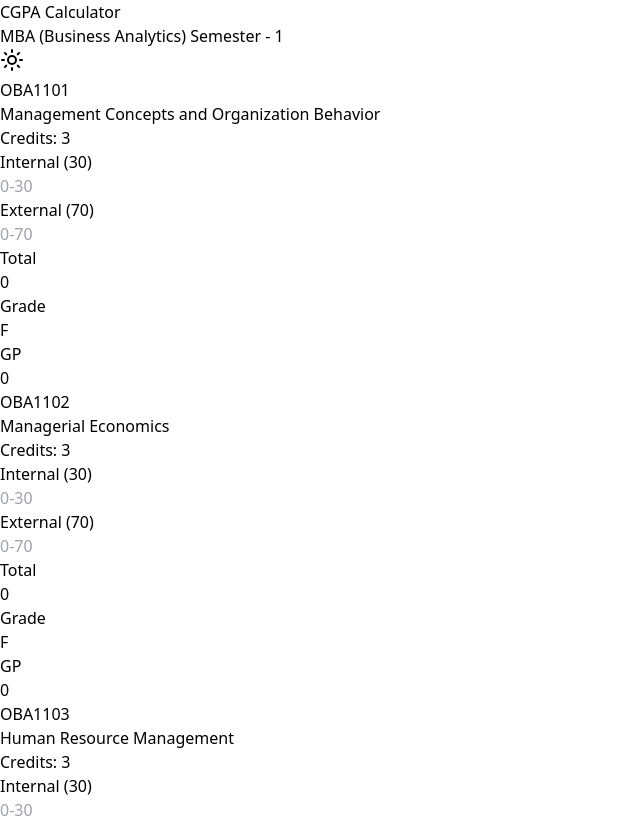
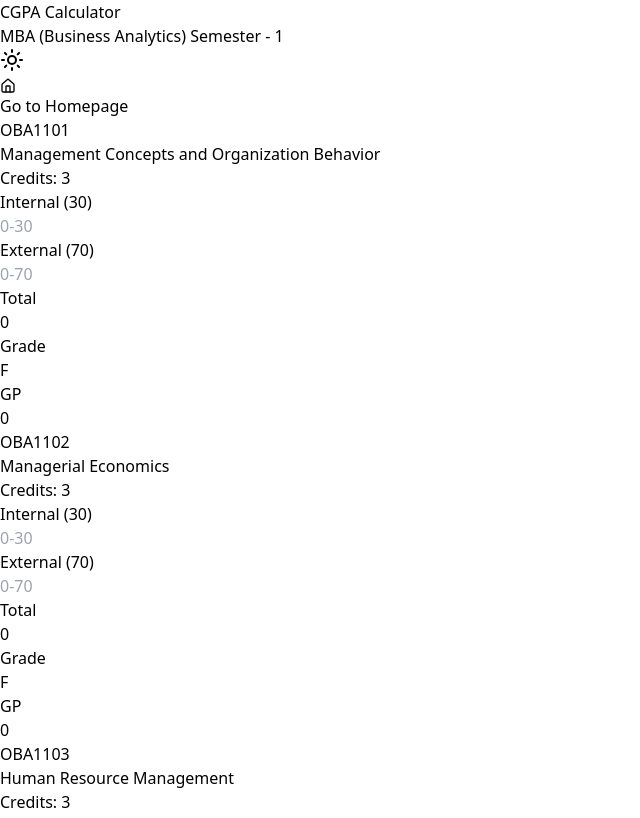
Before and after one commit to ILAKKIYAN1994/Applications, a React app: page / in a window 1280 px wide. Shown: the top 818 px of the page, without its empty margins (0-640 px from the left). Built offline with nearby package versions, Linux system fonts and the light colour scheme; the HTML template or start-up script is replaced by a standard one.

Commit message:
Initial commit

```diff
--- a/src/App.jsx
+++ b/src/App.jsx
@@ -4,7 +4,8 @@ import {
   Youtube,
   Sun,
   Moon,
-  FileDown
+  FileDown,
+  Home
 } from 'lucide-react';
 import jsPDF from 'jspdf';
 import profilePic from './assets/profile.jpg';
@@ -145,7 +146,7 @@ export default function CGPACalculator() {
       <div className="max-w-6xl mx-auto">
 
         {/* Header */}
-        <div className="flex justify-between items-center mb-6">
+        <div className="flex justify-between items-center mb-4">
           <div>
             <h1 className="text-3xl font-bold">CGPA Calculator</h1>
             <p className="text-sm opacity-70">
@@ -159,6 +160,23 @@ export default function CGPACalculator() {
           >
             {darkMode ? <Sun /> : <Moon />}
           </button>
+        </div>
+
+        {/* ✅ Homepage Button (ONLY ADDITION) */}
+        <div className="mb-6 flex justify-end">
+          <a
+            href="https://www.ilakkiyan.com/"
+            target="_blank"
+            rel="noopener noreferrer"
+            className={`flex items-center gap-2 px-4 py-2 rounded-md text-sm font-medium transition
+              ${darkMode
+                ? 'bg-gray-800 text-gray-200 hover:bg-gray-700'
+                : 'bg-white text-gray-800 hover:bg-gray-100 border'}
+            `}
+          >
+            <Home size={16} />
+            Go to Homepage
+          </a>
         </div>
 
         {/* Subject Rows */}
@@ -190,20 +208,16 @@ export default function CGPACalculator() {
                 </div>
 
                 <div className="grid grid-cols-2 md:grid-cols-5 gap-4 md:w-2/3 text-center">
-                  {[
-                    ['Internal (30)', marks[course.code].internal, 'internal'],
-                    ['External (70)', marks[course.code].external, 'external']
-                  ].map(([label, value, type]) => (
-                    <div key={label}>
+                  <div>
                     <div className={`text-xs mb-1 ${darkMode ? 'text-gray-300' : 'text-gray-600'}`}>
-                        {label}
+                      Internal (30)
                     </div>
                     <input
                       type="number"
-                        placeholder={label === 'Internal (30)' ? '0-30' : '0-70'}
-                        value={value}
+                      placeholder="0-30"
+                      value={marks[course.code].internal}
                       onChange={(e) =>
-                          handleChange(course.code, type, e.target.value)
+                        handleChange(course.code, 'internal', e.target.value)
                       }
                       className={`w-full rounded-md px-2 py-1 text-center border
                         ${darkMode
@@ -212,7 +226,25 @@ export default function CGPACalculator() {
                       `}
                     />
                   </div>
-                  ))}
+
+                  <div>
+                    <div className={`text-xs mb-1 ${darkMode ? 'text-gray-300' : 'text-gray-600'}`}>
+                      External (70)
+                    </div>
+                    <input
+                      type="number"
+                      placeholder="0-70"
+                      value={marks[course.code].external}
+                      onChange={(e) =>
+                        handleChange(course.code, 'external', e.target.value)
+                      }
+                      className={`w-full rounded-md px-2 py-1 text-center border
+                        ${darkMode
+                          ? 'bg-gray-700 text-white border-gray-600'
+                          : 'bg-white text-gray-800 border-gray-300'}
+                      `}
+                    />
+                  </div>
 
                   <div>
                     <div className={`text-xs mb-1 ${darkMode ? 'text-gray-300' : 'text-gray-600'}`}>
@@ -264,13 +296,14 @@ export default function CGPACalculator() {
             className="w-20 h-20 rounded-full mx-auto mb-3 border-2 border-indigo-500"
           />
           <p className={`mb-4 ${darkMode ? 'text-gray-300' : 'text-gray-700'}`}>
-            If you find this app useful ❤️, share your comments and feedback in my LinkedIn post.
+            If you find this app useful, share your comments and feedback in my
+            LinkedIn post.
           </p>
           <a
-            href="https://www.linkedin.com/posts/ilakkiyan-av_datathinking-analyticsmindset-problemsolving-activity-7417289798647873536-sNwC?utm_source=share&utm_medium=member_desktop&rcm=ACoAABk5xywB0cRilWCFQLsOQXdNTlCQILQ4Mig"
+            href="#"
             className="inline-flex items-center gap-2 bg-indigo-600 px-6 py-2 rounded text-white"
           >
-            <Linkedin size={18} /> View LinkedIn Post
+            <Linkedin size={18} /> View LinkedIn Post (link will be added)
           </a>
         </div>
 
```
Lines whose indentation alone changed are shown as unchanged.
